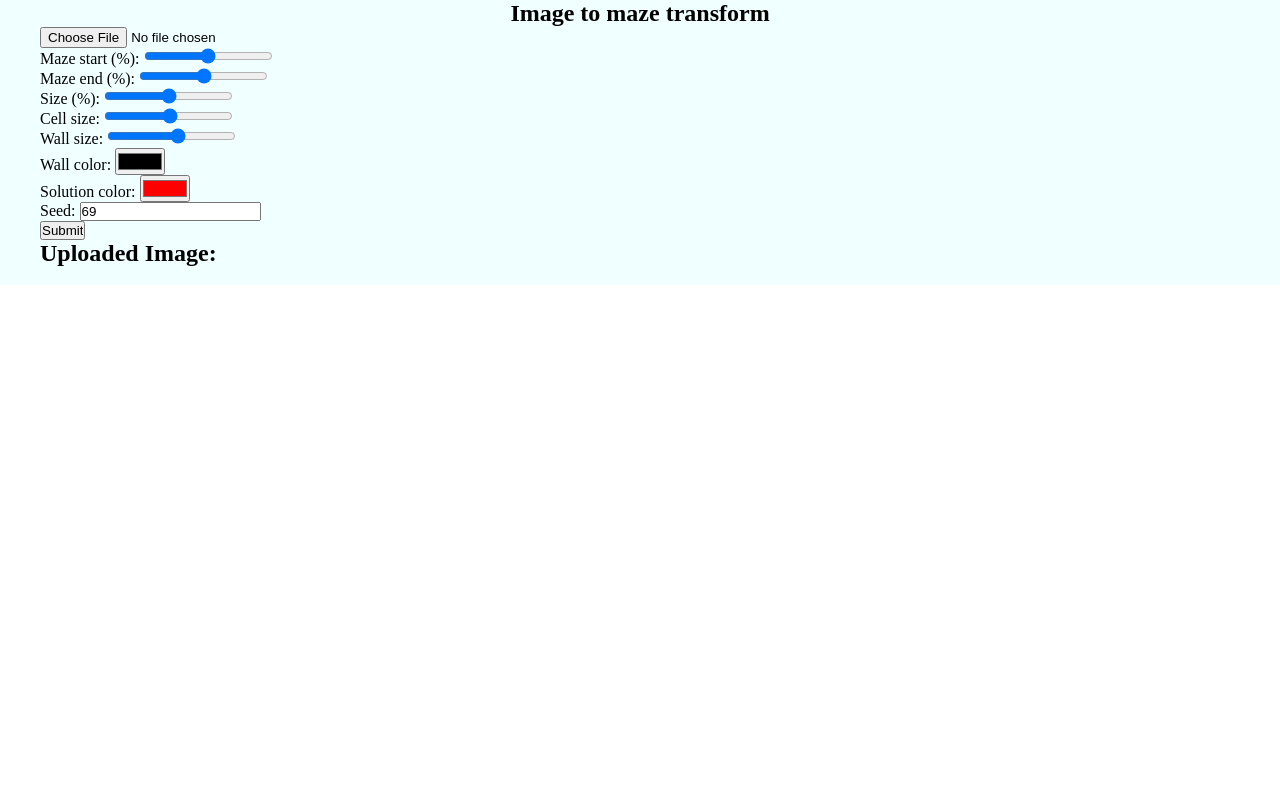
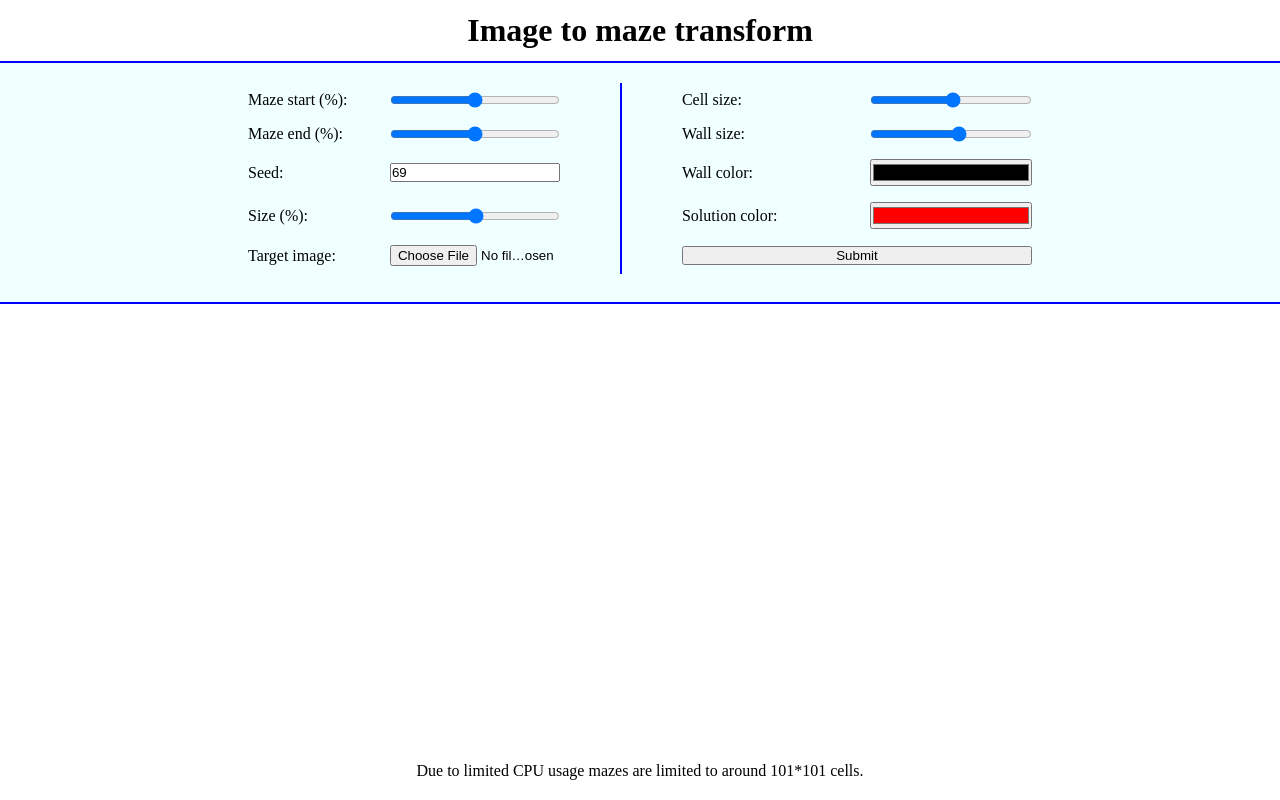
Before and after one commit to zn1k4l3o/mazeGenerator, a Flask app: page / in a window 1280 px wide. Run offline with Flask 3, Linux system fonts and the light colour scheme; style sheets or scripts are compiled from the project's sources.

Commit message:
feat: max num of cells, first publish

```diff
--- a/main.py
+++ b/main.py
@@ -4,11 +4,7 @@ from matrixTools.mazegen import createMaze, getBorderWalls
 from matrixTools.mazesvg import mazeToSVG
 from matrixTools.mazesolve import solveBFS
 from flask import Flask, request, render_template, jsonify, send_file, Response
-from io import BytesIO
 import numpy as np
-import time
-from svg import SVG
-from copy import deepcopy
 
 app = Flask(__name__)
 
@@ -30,23 +26,7 @@ app.config["REMEMBERED_SOLUTION_COLOR"] = None
 app.config["REMEMBERED_SVG_MAZE"] = None
 app.config["REMEMBERED_SVG_SOLUTION"] = None
 
-
-def printMaze(maze):
-    for i in range(len(maze)):
-        line = maze[i]
-        out = ""
-        for ti in range(len(line)):
-            tile = maze[i, ti]
-            if tile == 69:
-                out += "X"
-            elif tile == 255:
-                out += "."
-            elif tile == 3:
-                out += "#"
-            else:
-                out += " "
-        print(out)
-
+MAX_CELL_VALUE = 130
 
 def mazeGenerator(
     image=None,
@@ -86,7 +66,6 @@ def mazeGenerator(
         imageMatrix = np.array(app.config["REMEMBERED_IMAGE_MATRIX"])
         mazeMatrix = np.array(app.config["REMEMBERED_MAZE_MATRIX"])
     else:
-        print("problem 1")
         imageMatrix, mazeMatrix = getShapeFromImage(img, sizePrct)
         app.config["REMEMBERED_IMAGE_MATRIX"] = np.array(imageMatrix)
         app.config["REMEMBERED_MAZE_MATRIX"] = np.array(mazeMatrix)
@@ -105,7 +84,6 @@ def mazeGenerator(
         maze = np.array(app.config["REMEMBERED_MAZE"])
         walls = list(app.config["REMEMBERED_WALL_POSITIONS"])
     else:
-        print("problem 2")
         maze = createMaze(mazeMatrix, dfsStart, mazeSeed)
         app.config["REMEMBERED_MAZE"] = np.array(maze)
         walls = getBorderWalls(maze)
@@ -132,28 +110,11 @@ def mazeGenerator(
         and endWallPercent == None
         and startWallPercent == None
     ):
-        print("hshshshs")
         mazeSolution = np.array(app.config["REMEMBERED_MAZE_SOLUTION"])
     else:
-        print("problem 3")
         mazeSolution = solveBFS(maze, walls[startWallIndex], walls[endWallIndex])
         app.config["REMEMBERED_MAZE_SOLUTION"] = np.array(mazeSolution)
-    # svgMaze = None
-    start = time.time()
-    """
-    if (
-        sameSolution
-        and app.config["REMEMBERED_SVG_SOLUTION"] != None
-        and app.config["REMEMBERED_SVG_MAZE"] != None
-    ):
-        if showSolution and wallColor == None and solutionColor == None:
-            svgMaze = deepcopy(app.config["REMEMBERED_SVG_SOLUTION"])
-            print("shit")
-        elif wallColor == None and not showSolution:
-            print("shit2")
-            svgMaze = deepcopy(app.config["REMEMBERED_SVG_MAZE"])
-    if svgMaze == None:
-    """
+
     svgMaze = mazeToSVG(
         mazeSolution,
         cellSize,
@@ -163,17 +124,6 @@ def mazeGenerator(
         showSolution,
     )
 
-    """
-        if showSolution:
-            app.config["REMEMBERED_SVG_SOLUTION"] = deepcopy(svgMaze)
-            print("hmmm")
-        else:
-            app.config["REMEMBERED_SVG_MAZE"] = deepcopy(svgMaze)
-            print("hmm222m")
-
-    """
-    end = time.time()
-    print("svgacija -", end - start)
     if showSolution:
         with open("mazeSolved.svg", "w") as f:
             f.write(svgMaze.as_str())
@@ -256,6 +206,16 @@ def assingValues(
     )
 
 
+def checkSize(image, sizePercent):
+    if (
+        image.size[0] * sizePercent > MAX_CELL_VALUE
+        or image.size[1] * sizePercent > MAX_CELL_VALUE
+    ):
+        newSizePercent = MAX_CELL_VALUE / max(image.size[0], image.size[1])
+        return newSizePercent
+    return sizePercent
+
+
 @app.route("/", methods=["GET", "POST"])
 def upload_image():
     if request.method == "POST":
@@ -272,10 +232,7 @@ def upload_image():
 
             image = Image.open(image.stream)
 
-            image_io = BytesIO()
-            image.save(image_io, format=image.format)
-            image_io.seek(0)
-
+            sizePercent = checkSize(image, sizePercent)
             (
                 startPercent,
                 endPercent,
@@ -297,7 +254,6 @@ def upload_image():
                 wallColor,
                 solutionColor,
             )
-            start = time.time()
             svgMaze = mazeGenerator(
                 image,
                 sizePercent,
@@ -311,12 +267,7 @@ def upload_image():
                 False,
                 seed,
             )
-            end = time.time()
-            print("1st Execution in ", (end - start))
-            start = time.time()
             svgMazeSolved = mazeGenerator(showSolution=True)
-            end = time.time()
-            print("2nd Execution in ", (end - start))
             stringMaze, stringSolvedMaze = str(svgMaze), str(svgMazeSolved)
 
             return jsonify({"maze": stringMaze, "solved": stringSolvedMaze})
--- a/matrixTools/mazegen.py
+++ b/matrixTools/mazegen.py
@@ -41,7 +41,6 @@ def createMaze(graf2x1, dfsStart, seed = 1):
     while len(pointsToExplore) > 0:
         random.shuffle(dirrs2X)
         currentPos, moveY, moveX = pointsToExplore.pop()
-        #print(currentPos, moveY, moveX)
         newPos = (currentPos[0] + moveY, currentPos[1] + moveX)
 
         for addY, addX in dirrs2X:
--- a/matrixTools/mazesvg.py
+++ b/matrixTools/mazesvg.py
@@ -57,12 +57,8 @@ def mazeToSVG(maze, unitSize:int, strokeWidth=1, wallStrokeColor="#000000", solu
             if (maze[y, x] == tile):
                 lineLength += 1
 
-    #print("hmm",unitSize)
-    #print("hmmmmm",sizeTrue[1])
-    #print("hmmmmmmmm",strokeWidth)
     width=(unitSize*sizeTrue[1])+(strokeWidth*2)
     height=unitSize*sizeTrue[0]+strokeWidth*2
-    #print(height, width)
     viewbox = svg.ViewBoxSpec(0, 0, width, height)
     canvas = svg.SVG(viewBox=viewbox, elements=svgElements)
     return canvas
--- a/static/style.scss
+++ b/static/style.scss
@@ -7,33 +7,73 @@ main {
   display: flex;
   align-items: center;
   flex-direction: column;
+  justify-content: space-between;
+  min-height: 100%;
+
+  h1 {
+    width: 100%;
+    text-align: center;
+    margin: 12px 0;
+  }
 
   .setup {
     background-color: azure;
     width: 100%;
+    border-top: 2px solid blue;
+    border-bottom: 2px solid blue;
 
-    div {
-      width: 100%;
-      max-width: 1200px;
-      margin: 0 auto;
+    form {
+      padding: 20px 0 10px 0;
+      table {
+        width: 100%;
+        max-width: 800px;
+        margin: 0 auto;
+        border-spacing: 0;
 
-      h1 {
+        td {
+          padding: 8px;
+        }
+        td:nth-child(2) {
+          padding-right: 60px;
+          width: 30%;
+          border-right: 2px solid blue;
+        }
+
+        td:nth-child(3) {
+          padding-left: 60px;
+          width: 30%;
+        }
+      }
+
+      input {
         width: 100%;
-        text-align: center;
       }
     }
   }
+
   .result {
+    max-width: 1200px;
+    width: 100%;
+    margin: 0 auto;
+
+    h2 {
+      margin: 8px 0;
+      width: 100%;
+      text-align: center;
+    }
+
     .images {
       margin: 20px 0;
       width: 100%;
       display: flex;
       align-items: center;
+      justify-content: space-between;
 
       .targetImage {
         max-width: 360px;
         width: 100%;
         height: auto;
+        padding: 10px;
       }
 
       .mazeContainer {
@@ -58,4 +98,13 @@ main {
       }
     }
   }
+
+  div {
+    width: 100%;
+
+    p {
+      margin-bottom: 20px;
+      text-align: center;
+    }
+  }
 }
--- a/templates/index.html
+++ b/templates/index.html
@@ -8,10 +8,50 @@
   </head>
   <body>
     <main>
-      <section class="setup">
       <div>
         <h1>Image to maze transform</h1>
+        <section class="setup">
           <form enctype="multipart/form-data" id="imageForm">
+            <table>
+              <tr>
+                <td><label for="startIndex">Maze start (%):</label></td>
+                <td>
+                  <input type="range" name="startIndex" min="0" max="100" />
+                </td>
+
+                <td><label for="cellSize">Cell size:</label></td>
+                <td><input type="range" name="cellSize" min="1" max="30" /></td>
+              </tr>
+              <tr>
+                <td><label for="endIndex">Maze end (%):</label></td>
+                <td>
+                  <input type="range" name="endIndex" min="0" max="100" />
+                </td>
+
+                <td><label for="wallSize">Wall size:</label></td>
+                <td><input type="range" name="wallSize" min="1" max="10" /></td>
+              </tr>
+              <tr>
+                <td><label for="seed">Seed:</label></td>
+                <td><input type="number" name="seed" value="69" /></td>
+
+                <td><label for="wallColor">Wall color:</label></td>
+                <td><input type="color" name="wallColor" /></td>
+              </tr>
+              <tr>
+                <td><label for="sizePercent">Size (%):</label></td>
+                <td>
+                  <input type="range" name="sizePercent" min="1" max="100" />
+                </td>
+
+                <td><label for="solutionColor">Solution color:</label></td>
+                <td>
+                  <input type="color" name="solutionColor" value="#ff0000" />
+                </td>
+              </tr>
+              <tr>
+                <td>Target image:</td>
+                <td>
                   <input
                     type="file"
                     name="image"
@@ -19,40 +59,25 @@
                     accept="image/png, image/jpeg"
                     required
                   />
-            <br />
-            <label for="startIndex">Maze start (%):</label>
-            <input type="range" name="startIndex" min="0" max="100" />
-            <br />
-            <label for="endIndex">Maze end (%):</label>
-            <input type="range" name="endIndex" min="0" max="100" />
-            <br />
-            <label for="sizePercent">Size (%):</label>
-            <input type="range" name="sizePercent" min="1" max="100" />
-            <br />
-            <label for="cellSize">Cell size:</label>
-            <input type="range" name="cellSize" min="1" max="30" />
-            <br />
-            <label for="wallSize">Wall size:</label>
-            <input type="range" name="wallSize" min="1" max="10" />
-            <br />
-            <label for="wallColor">Wall color:</label>
-            <input type="color" name="wallColor" />
-            <br />
-            <label for="solutionColor">Solution color:</label>
-            <input type="color" name="solutionColor" value="#ff0000" />
-            <br />
-            <label for="seed">Seed:</label>
-            <input type="number" name="seed" value="69" />
-            <br />
-            <input type="submit" value="Submit" id="submit" />
-            <br />
-            <h2>Uploaded Image:</h2>
+                </td>
+
+                <td colspan="2">
+                  <input
+                    type="submit"
+                    value="Submit"
+                    id="submit"
+                    class="disableOnSend"
+                  />
+                </td>
+              </tr>
+            </table>
 
             <br />
           </form>
-        </div>
         </section>
         <section class="result" id="result">
+          <h2>Result</h2>
+          <br />
           <div class="images">
             <img
               src=""
@@ -60,7 +85,12 @@
               class="targetImage"
               id="targetImage"
             />
-          <div src="" alt="Maze" class="mazeContainer" id="mazeContainer"></div>
+            <div
+              src=""
+              alt="Maze"
+              class="mazeContainer"
+              id="mazeContainer"
+            ></div>
             <div
               src=""
               alt="Solved Maze"
@@ -69,10 +99,21 @@
             ></div>
           </div>
           <div class="buttons">
-          <button id="mazeDownload">Download maze</button>
-          <button id="solutionDownload">Download solution</button>
+            <button id="mazeDownload" class="disableOnSend">
+              Download maze
+            </button>
+            <button id="solutionDownload" class="disableOnSend">
+              Download solution
+            </button>
           </div>
         </section>
+      </div>
+
+      <div>
+        <p>
+          Due to limited CPU usage mazes are limited to around 101*101 cells.
+        </p>
+      </div>
     </main>
   </body>
   <script>
@@ -89,13 +130,17 @@
       const imageInput = document.getElementById("image").files[0];
       document.getElementById("targetImage").src =
         URL.createObjectURL(imageInput);
-      document.getElementById("submit").disabled = true;
+      document
+        .querySelectorAll(".disableOnSend")
+        .forEach((el) => (el.disabled = true));
 
       const response = await fetch("/", { method: "POST", body: formData });
 
       const svg = await response.json();
       document.getElementById("result").style.display = "block";
-      document.getElementById("submit").disabled = false;
+      document
+        .querySelectorAll(".disableOnSend")
+        .forEach((el) => (el.disabled = false));
 
       svgMaze = svg.maze;
       svgSolved = svg.solved;
@@ -131,13 +176,5 @@
       });
     form.addEventListener(`submit`, handleSubmit);
     const inputs = form.querySelectorAll("input, select, textarea");
-
-    /*
-    inputs.forEach((input) => {
-      input.addEventListener("change", () => {
-        form.requestSubmit();
-      });
-    });
-    */
   </script>
 </html>
```
Also changed, not shown: matrixTools/imgshape.py (+29 -46 lines). Lines whose indentation alone changed are shown as unchanged.
